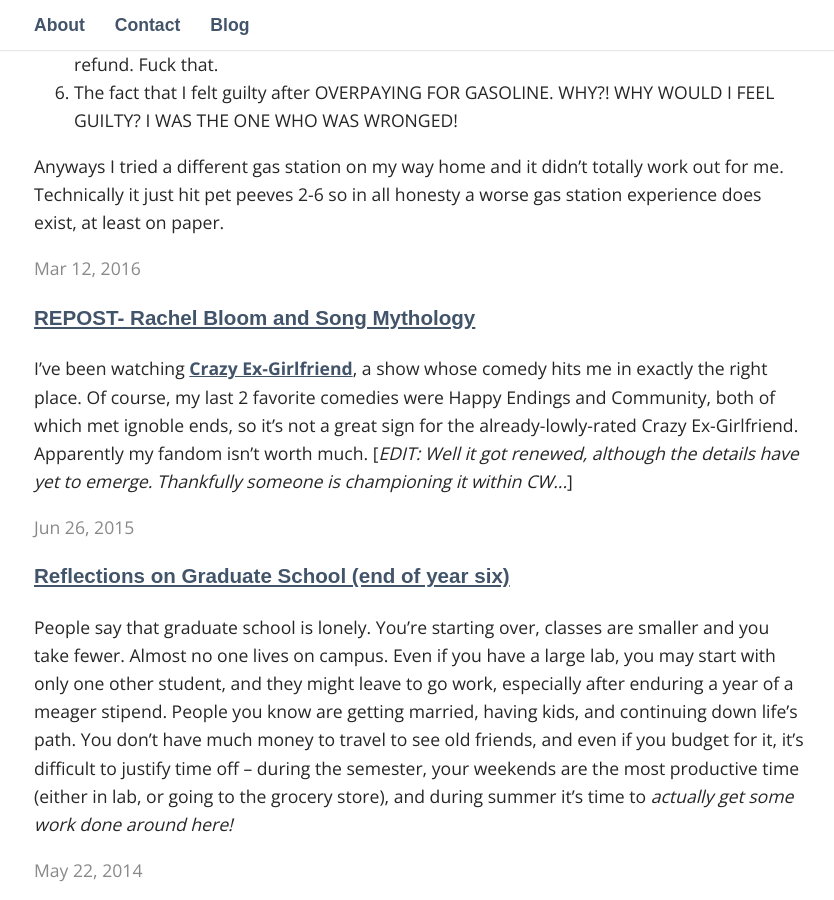
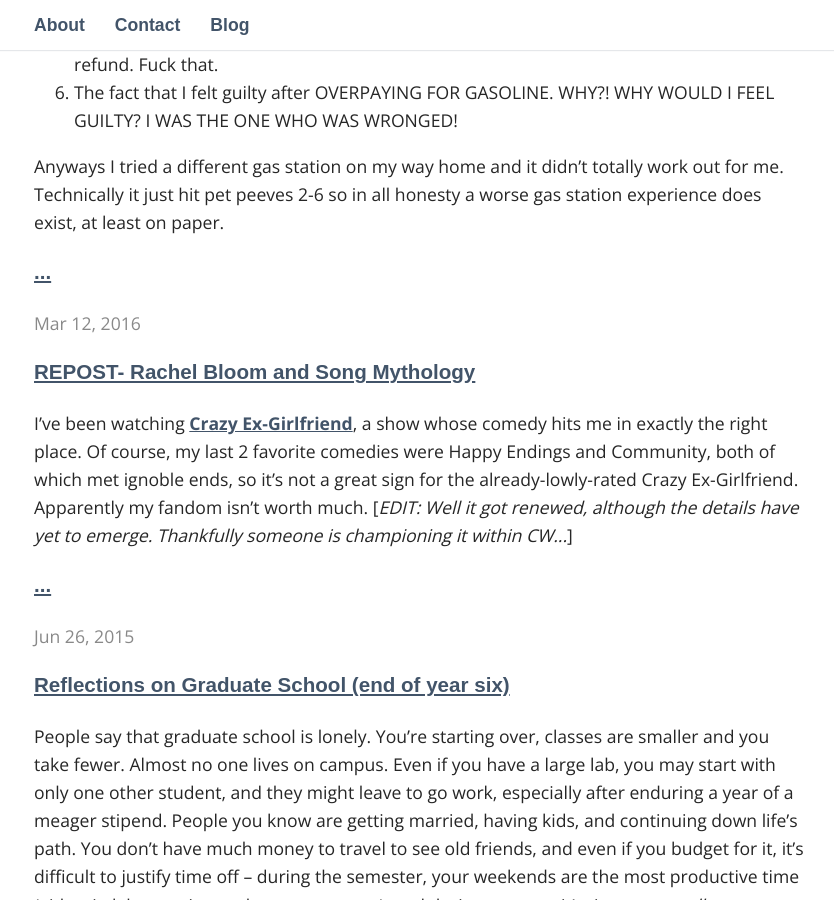
Before and after one commit to CriticalTom/startjekyll, a Jekyll site: the page built from blog/index.html, in a window 1280 px wide and 900 px high, scrolled down 924 px. Shown: the whole window, without its empty margins (221-1055 px from the left). Built offline with Jekyll 4.4.1, drawn with Linux system fonts in a browser that asks for light colours; some web fonts are replaced; some of the changed text lies outside the part shown.

```diff
--- a/blog/index.html
+++ b/blog/index.html
@@ -7,6 +7,7 @@ layout: default
     <time>{{ post.date | date: "%b %-d, %Y" }}</time>
     <h3><a href="{{ post.url |prepend: site.baseurl }}">{{ post.title }}</a></h3>
     {{ post.excerpt }}
+    <h3><a href="{{ post.url |prepend: site.baseurl }}">{{ "..." }}</a></h3>
 {% endfor %}
 
 <p> subscribe <a hfref="{{ "/feed.xml" | prepend: site.baseurl }}">via RSS</a></p>
```
